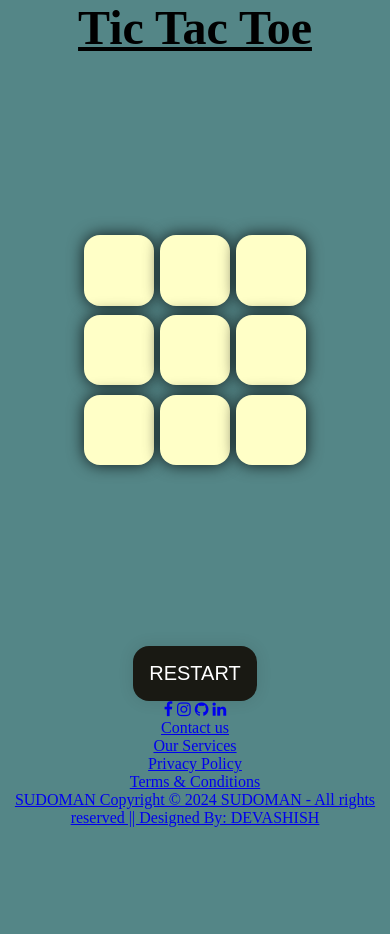
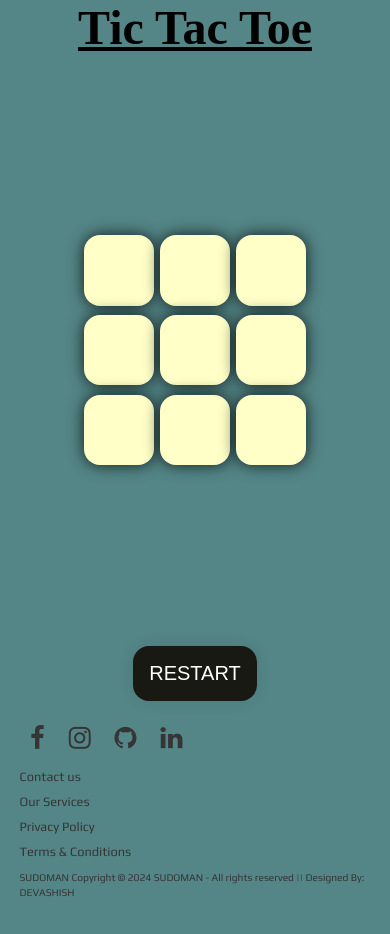
Before and after one commit to sudo-verse/tic-tac-toe, a plain HTML site: page index.html in a window 390 px wide. Before the commit the page ends 844 px from the top, so only its background shows below. Drawn offline with Linux system fonts and the light colour scheme.

Commit message:
Update style.css

```diff
--- a/style.css
+++ b/style.css
@@ -7,6 +7,7 @@ body{
     background-color: #548687;
     text-align: center;
 }
+
 .container{
     height: 70vh;
     display: flex;
@@ -31,9 +32,11 @@ body{
     border: none;
     box-shadow: 0 0 1rem rgba(0,0,0,0.8);
     font-size: 8vmin;
-    color: #b0413e;
+   color: #b0413e;
     background-color: #ffffc7;
+
    }
+
 .reset{
     padding: 1rem;
     font-size: 1.25rem;
@@ -56,3 +59,61 @@ h1{
     text-decoration: underline;
     text-shadow: #b0413e;
 }
+body{
+    margin:0;
+    overflow-x:hidden;
+    }
+
+    .footer{
+
+    padding:30px 0px;
+    font-family: 'Play', sans-serif;
+    text-align:center;
+    }
+
+    .footer .row{
+    width:100%;
+    margin:1% 0%;
+    padding:0.6% 0%;
+    color:gray;
+    font-size:0.8em;
+    }
+
+    .footer .row a{
+    text-decoration:none;
+    color:rgb(54, 52, 52);
+    transition:0.5s;
+    }
+
+    .footer .row a:hover{
+    color:#fff;
+    }
+
+    .footer .row ul{
+    width:100%;
+    }
+
+    .footer .row ul li{
+    display:inline-block;
+    margin:0px 30px;
+    }
+
+    .footer .row a i{
+    font-size:2em;
+    margin:0% 1%;
+    }
+
+    @media (max-width:720px){
+    .footer{
+    text-align:left;
+    padding:5%;
+    }
+    .footer .row ul li{
+    display:block;
+    margin:10px 0px;
+    text-align:left;
+    }
+    .footer .row a i{
+    margin:0% 3%;
+    }
+    }
```
